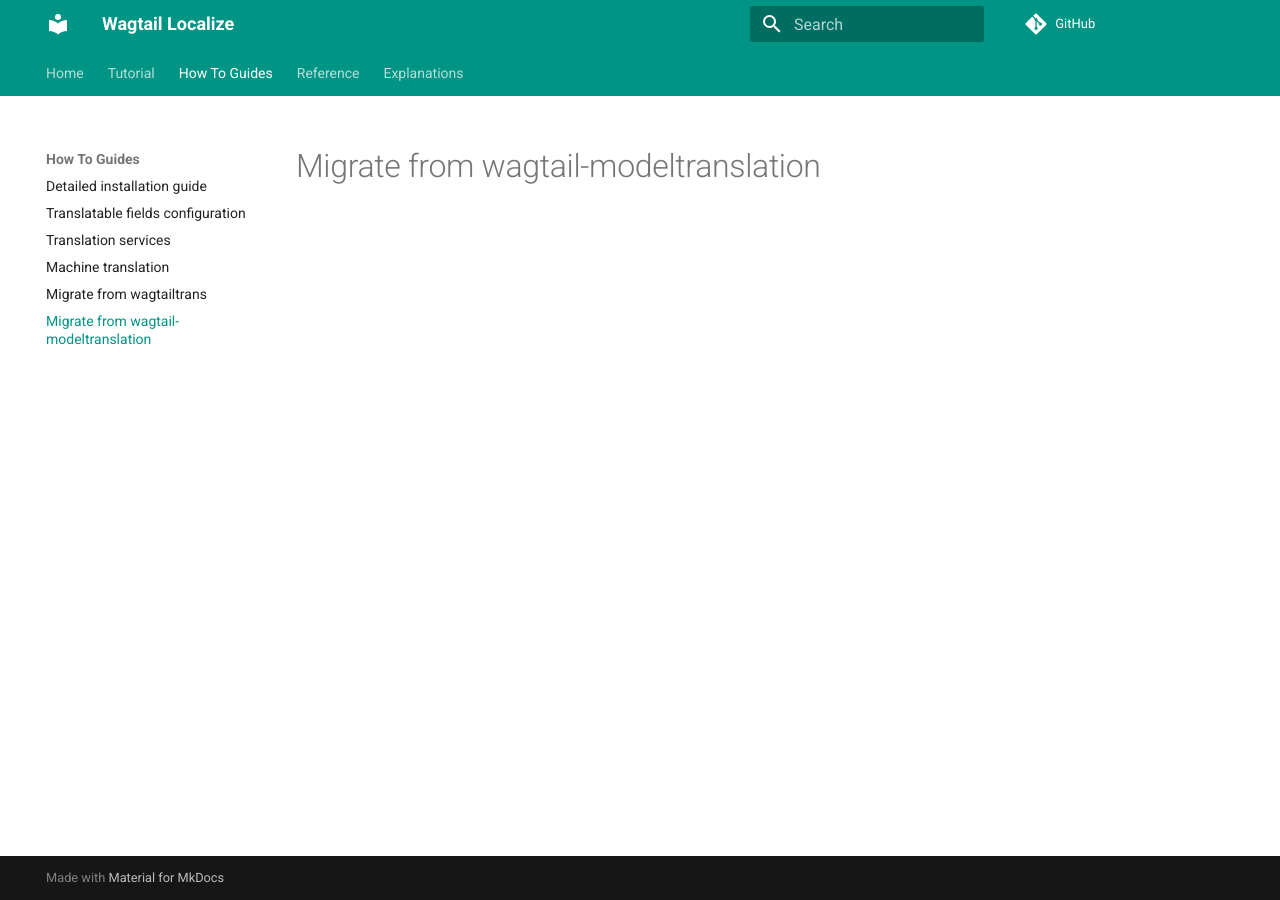
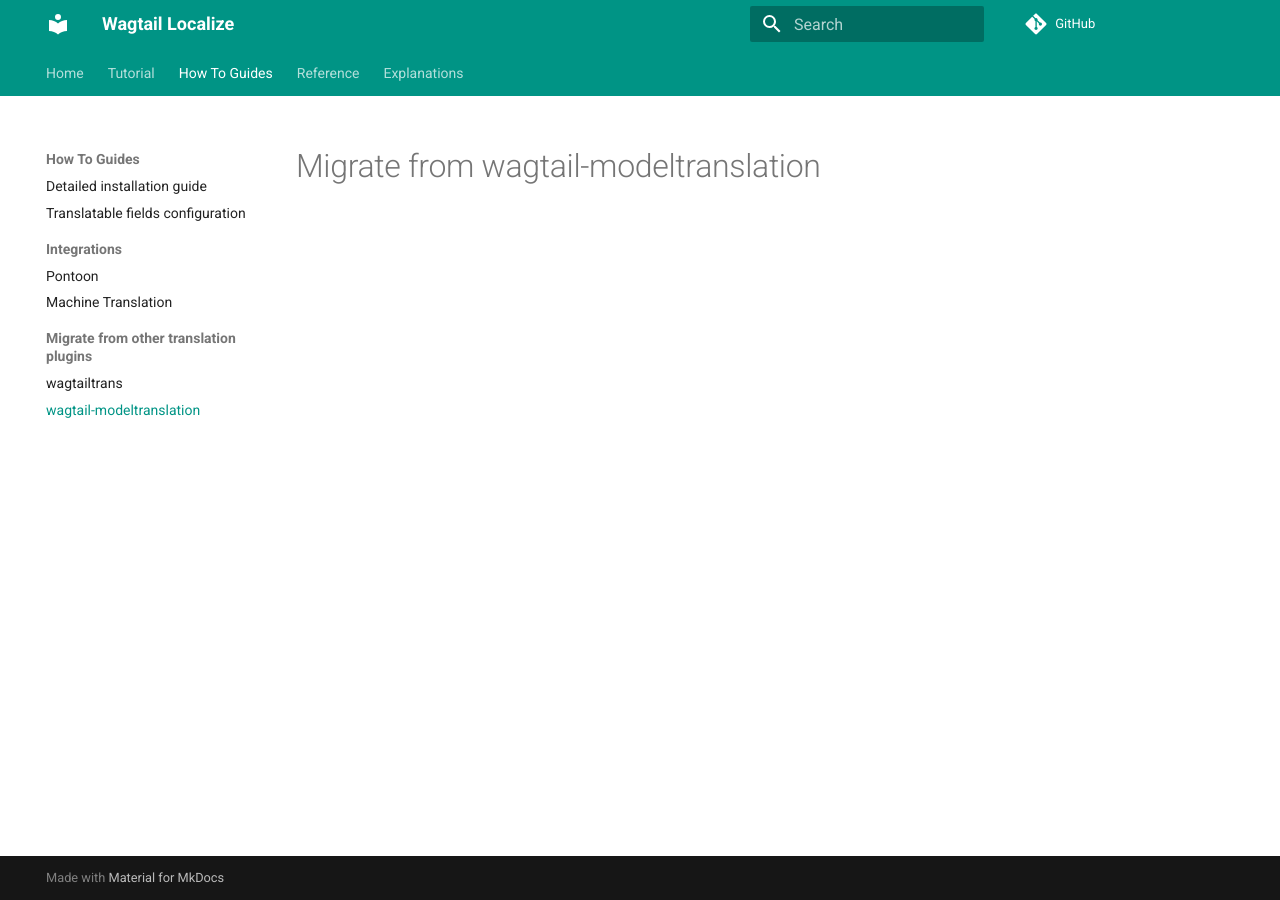
Before and after one commit to wagtail/wagtail-localize, an MkDocs documentation site: the page built from docs/how-to/migrate/wagtail-modeltranslation.md, in a window 1280 px wide. Built offline with MkDocs 1.6.1 and Material for MkDocs 9.7.7, drawn with Linux system fonts in a browser that asks for light colours; comment, search, counter and statistics services are not loaded.

Commit message:
Restructure how to docs

```diff
--- a/mkdocs.yml
+++ b/mkdocs.yml
@@ -42,10 +42,12 @@
   - How To Guides:
     - Detailed installation guide: how-to/from-scratch.md
     - Translatable fields configuration: how-to/field-configuration.md
-    - Translation services: how-to/translation-services.md
-    - Machine translation: how-to/machine-translation.md
-    - Migrate from wagtailtrans: how-to/migrate-from-wagtailtrans.md
-    - Migrate from wagtail-modeltranslation: how-to/migrate-from-wagtail-modeltranslation.md
+    - Integrations:
+      - Pontoon: how-to/integrations/pontoon.md
+      - Machine Translation: how-to/integrations/machine-translation.md
+    - Migrate from other translation plugins:
+      - wagtailtrans: how-to/migrate/wagtailtrans.md
+      - wagtail-modeltranslation: how-to/migrate/wagtail-modeltranslation.md
   - Reference:
     - Translatable Fields: ref/translatable-fields.md
     - Strings: ref/strings.md
```
Also changed, not shown: docs/how-to/integrations/pontoon.md (added, +1 -0 lines), docs/how-to/translation-services.md (deleted, +0 -1 lines), docs/how-to/integrations/machine-translation.md (renamed from docs/how-to/machine-translation.md), docs/how-to/migrate/wagtail-modeltranslation.md (renamed from docs/how-to/migrate-from-wagtail-modeltranslation.md), docs/how-to/migrate/wagtailtrans.md (renamed from docs/how-to/migrate-from-wagtailtrans.md).
